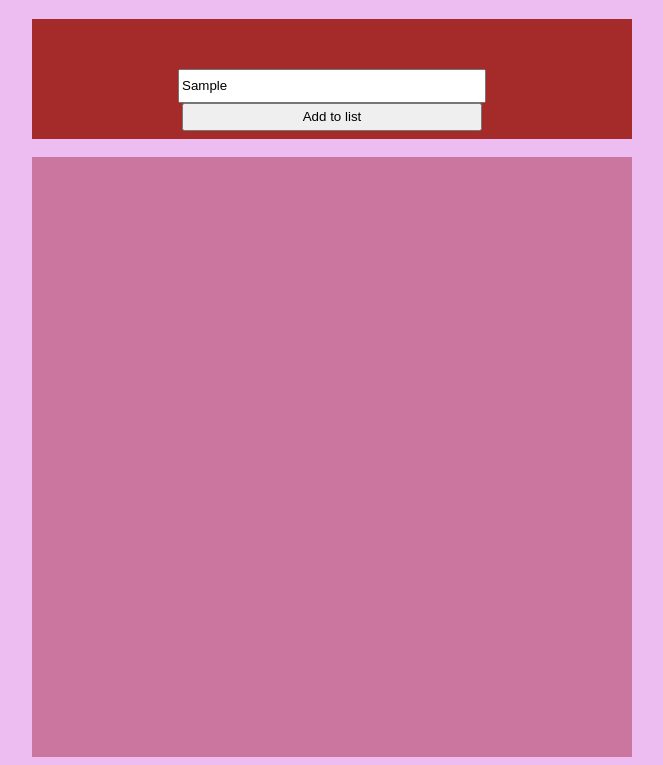
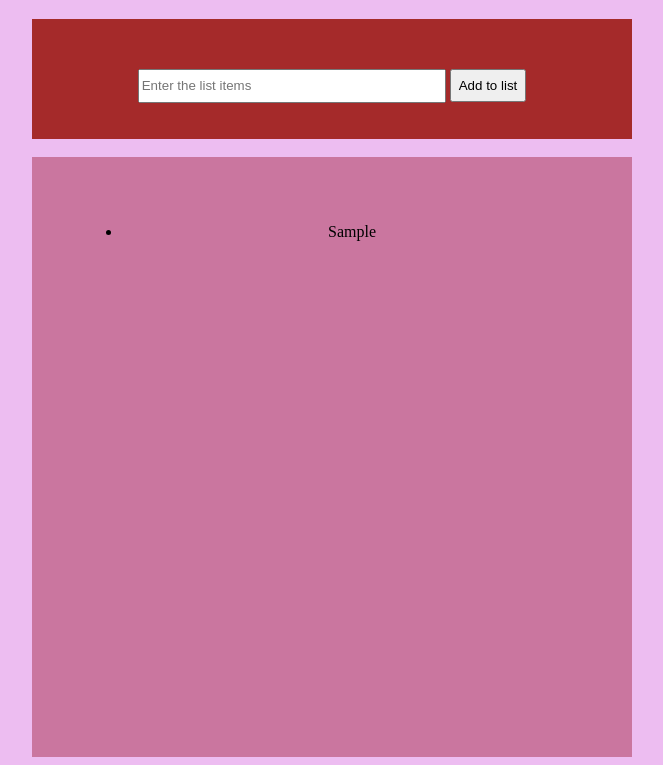
Before and after one commit to shelly004/TodoList-gd, a plain HTML site: page index.html in a window 1280 px wide. Both pictures are taken after typing "Sample" into the empty fields and a click on the button "Add to list". Shown: the part 61-826 px from the top of the page, without its empty margins (426-1089 px from the left). Drawn offline with Linux system fonts and the light colour scheme.

Commit message:
js implemented1

```diff
--- a/index.html
+++ b/index.html
@@ -14,13 +14,17 @@
         <h1>My Todo-List</h1>
         <div class="item">
             <input type="text" id="inpt" placeholder="Enter the list items">
-            <button  id="btn" onclick="addList()" >Add to list</button>
+            <button id="btn" onclick="addItem()">Add to list</button>
 
         </div>
         <br>
         <div class="result">
+            <ul id="item">
+
+            </ul>
 
         </div>
+
     </div>
 
 
--- a/script.js
+++ b/script.js
@@ -0,0 +1,21 @@
+
+let item = document.getElementById('inpt');
+let result = document.getElementById("item");
+
+function loadText(){
+
+}
+
+function addItem() {
+    // if (item.length() > 0) {
+    console.log(item.value);
+    var ele = document.createElement("li");
+
+        var text = document.createTextNode(item.value);
+        ele.appendChild(text);
+        result.appendChild(ele);
+        localStorage.setItem('text', JSON.stringify(text));
+        item.value="";
+        loadText();
+    // }
+}
--- a/style.css
+++ b/style.css
@@ -24,9 +24,13 @@ body {
     width: 300px;
 }
 
-#btn {
-    height: 28px;
-    width: 300px;
+#btn{
+    padding: 7px;
+
+}
+
+#btn:hover{
+    background-color: rgb(237, 237, 224);
 }
 
 .result {
@@ -35,4 +39,5 @@ body {
     height: 500px;
     padding: 50px;
     margin-left: 450px;
+
 }
```
